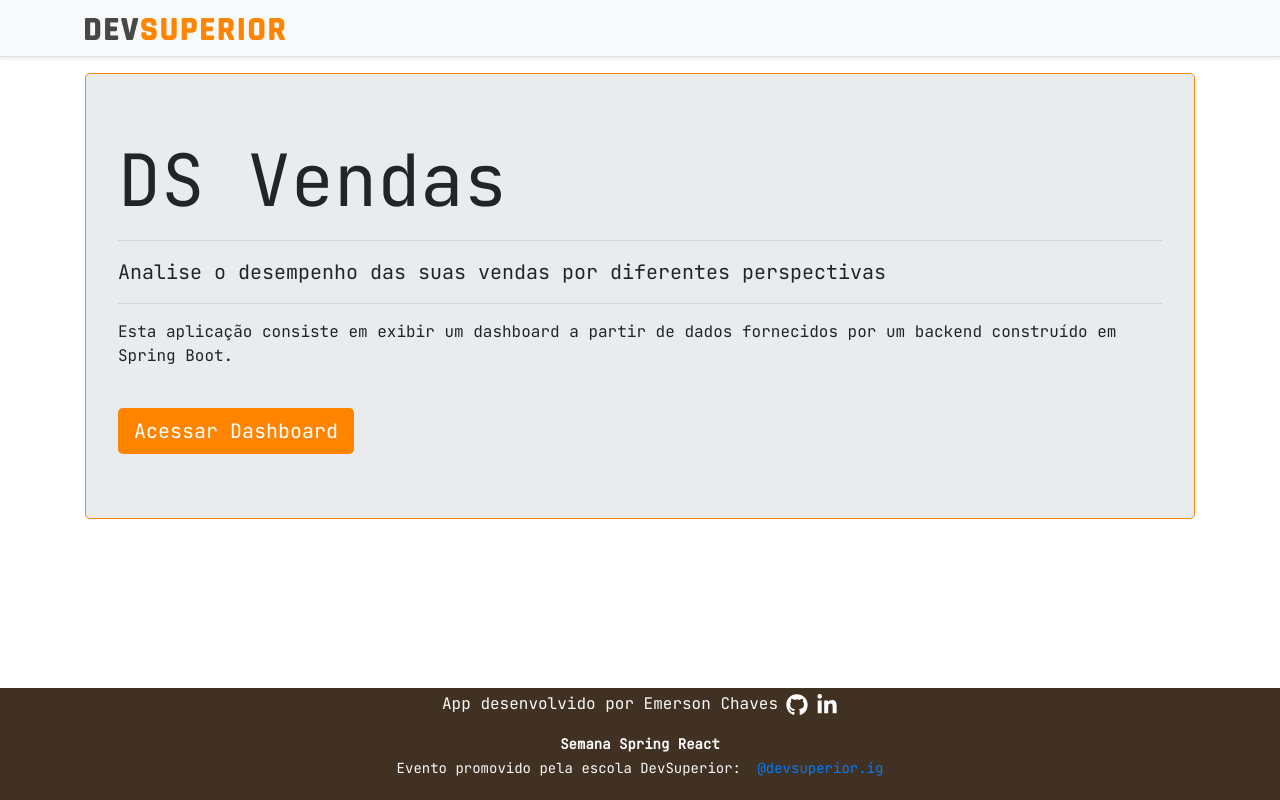
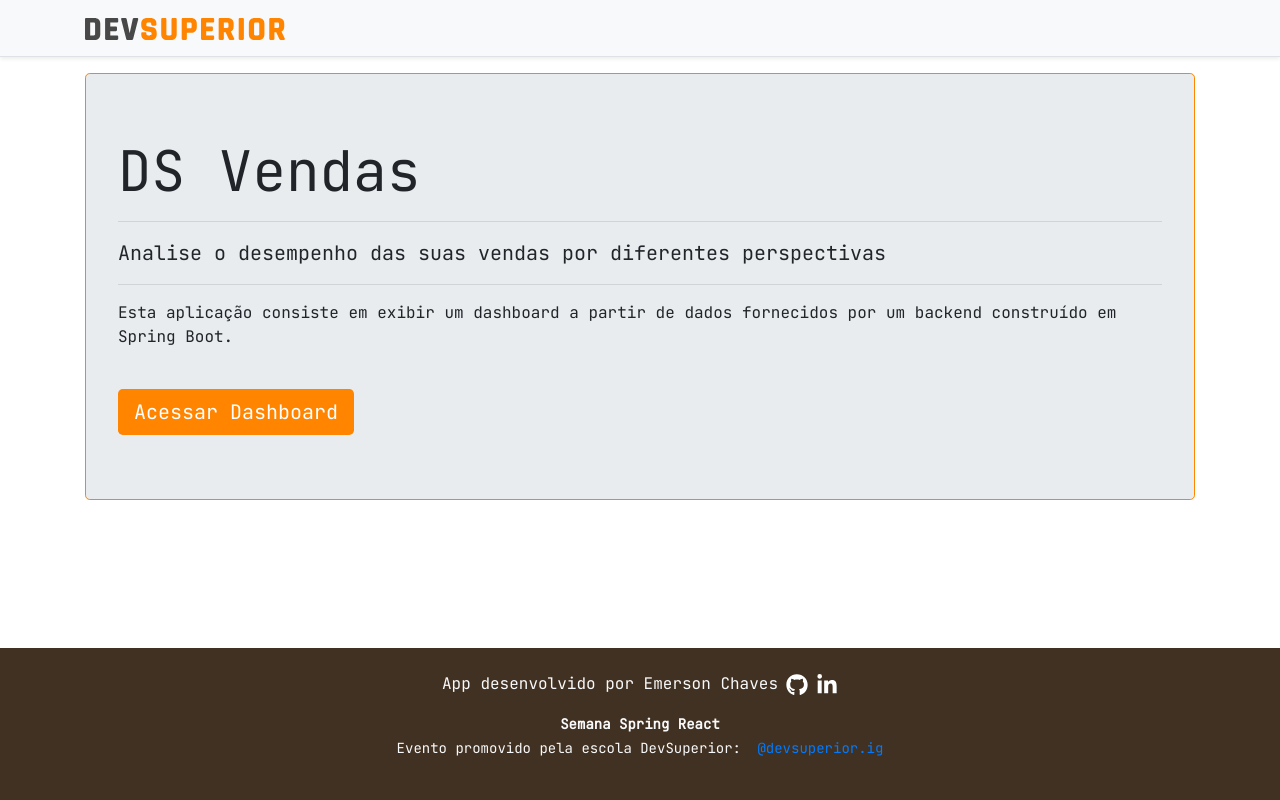
Before and after one commit to emersonMorais/projeto-semana-devsuperior, a React (Create React App) app in the folder frontend/: page / in a window 1280 px wide. Built offline with nearby package versions, Linux system fonts and the light colour scheme; no server answers.

Commit message:
refactor: change visual styles

```diff
--- a/frontend/src/components/DataTable/index.tsx
+++ b/frontend/src/components/DataTable/index.tsx
@@ -16,7 +16,7 @@ export function DataTable() {
   });
 
   useEffect(() => {
-    axios.get(`${BASE_URL}/sales?page=${activePage}&size=20&sort=date`).then((response) => {
+    axios.get(`${BASE_URL}/sales?page=${activePage}&size=10&sort=date&desc`).then((response) => {
       setPage(response.data);
     });
   }, [activePage]);
--- a/frontend/src/components/Footer/index.tsx
+++ b/frontend/src/components/Footer/index.tsx
@@ -1,7 +1,7 @@
 import { FaGithub, FaLinkedinIn } from "react-icons/fa";
 export function Footer() {
   return (
-    <footer className="footer mt-auto py-1">
+    <footer className="footer mt-auto py-4">
       <div className="container">
         <p className="text-light">
           App desenvolvido por Emerson Chaves
--- a/frontend/src/pages/HOME/index.tsx
+++ b/frontend/src/pages/HOME/index.tsx
@@ -5,11 +5,10 @@ import { Link } from "react-router-dom";
 export function Home() {
   return (
     <>
-      <div className="back">
       <Navbar />
-        <div className="container-sm">
+      <div className="container-md">
         <div className="jumbotron">
-            <h1 className="display-3">DS Vendas</h1>
+          <h1 className="display-4">DS Vendas</h1>
           <hr />
           <p className="lead">
             Analise o desempenho das suas vendas por diferentes perspectivas
@@ -24,7 +23,6 @@ export function Home() {
           </Link>
         </div>
       </div>
-      </div>
       <Footer />
     </>
   );
```
Also changed, not shown: frontend/src/assets/css/styles.css (+4 -4 lines). Lines whose indentation alone changed are shown as unchanged.
